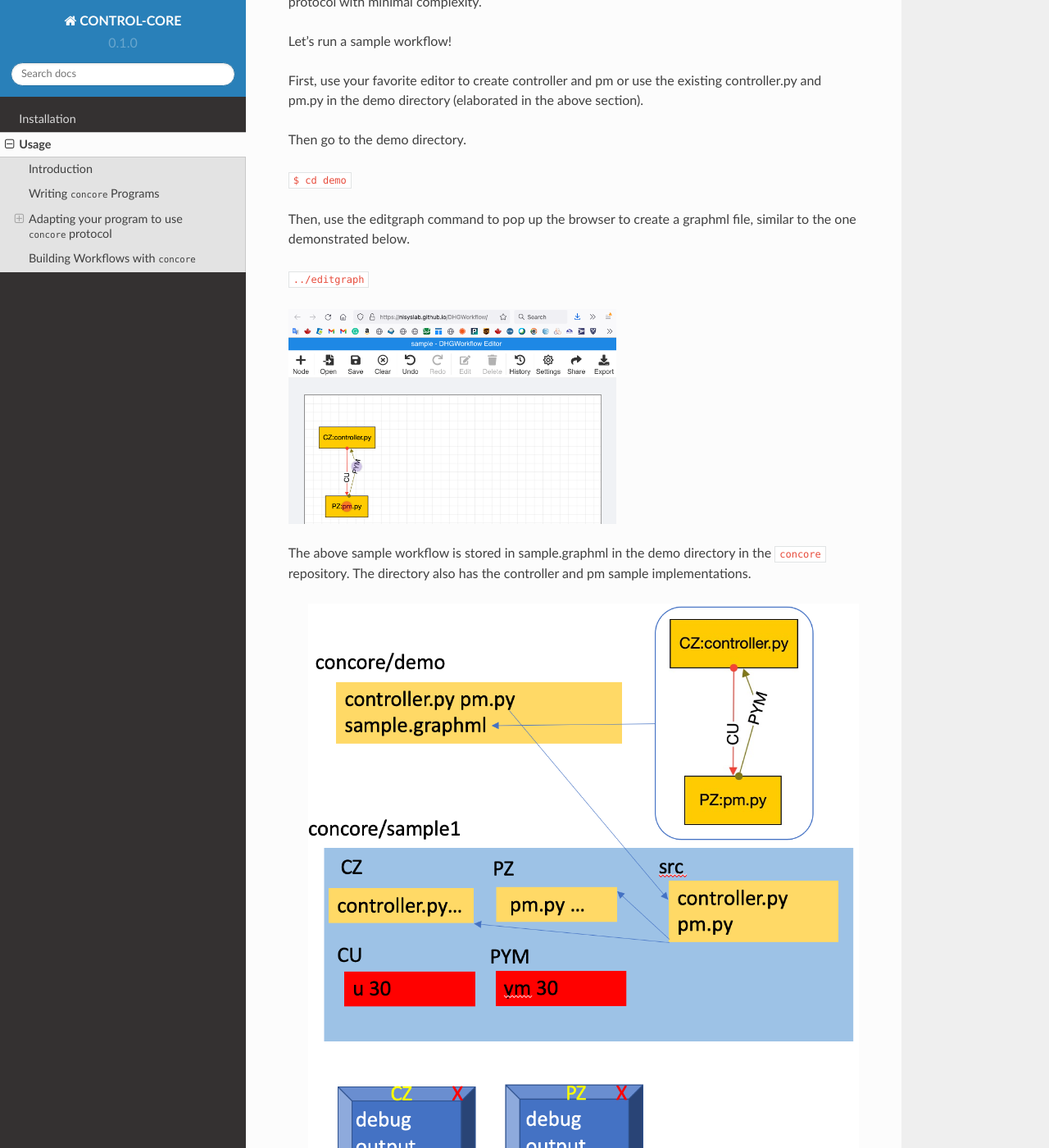
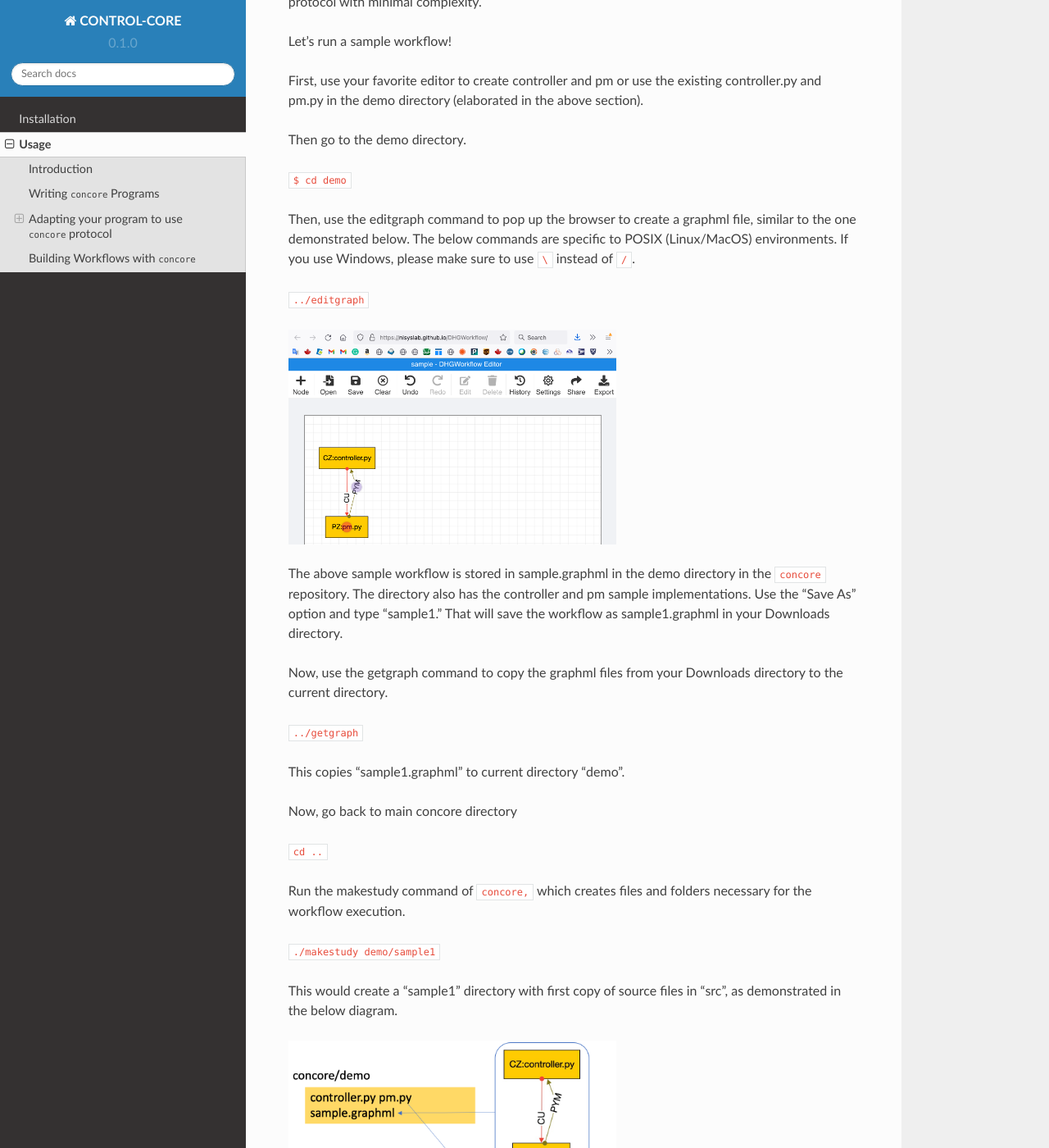
Before and after one commit to ControlCore-Project/documentation, a Sphinx documentation site: the page built from docs/source/usage.rst, in a window 1280 px wide and 1400 px high, scrolled down 3727 px. Shown: the whole window at 82% size. Built offline with Sphinx 7.4.7 and the Read the Docs theme 2.0.0, drawn with Linux system fonts in a browser that asks for light colours; some of the changed text lies outside the part shown.

Commit message:
Update usage.rst

```diff
--- a/docs/source/usage.rst
+++ b/docs/source/usage.rst
@@ -135,7 +135,8 @@
 
 ``$ cd demo``
 
-Then, use the editgraph command to pop up the browser to create a graphml file, similar to the one demonstrated below.
+Then, use the editgraph command to pop up the browser to create a graphml file, similar to the one demonstrated below. The below commands are specific to POSIX (Linux/MacOS) environments. If you use Windows, please make sure to use ``\`` instead of ``/``.
+
 
 ``../editgraph``
 
@@ -144,20 +145,14 @@
   :alt: DHG Sample
 
 
-The above sample workflow is stored in sample.graphml in the demo directory in the ``concore`` repository. The directory also has the controller and pm sample implementations.
-
-  .. image:: images/sample.png
-  :width: 400
-  :alt: Splitting into controller and PM programs
-
-
-Use the "Save As" option and type "sample1." That will save the workflow as sample1.graphml in your Downloads directory.
+The above sample workflow is stored in sample.graphml in the demo directory in the ``concore`` repository. The directory also has the controller and pm sample implementations. Use the "Save As" option and type "sample1." That will save the workflow as sample1.graphml in your Downloads directory.
 
 Now, use the getgraph command to copy the graphml files from your Downloads directory to the current directory.
 
 ``../getgraph``
 
 This copies "sample1.graphml" to current directory "demo".
+
 
 Now, go back to main concore directory
 
@@ -167,7 +162,13 @@
 
 ``./makestudy demo/sample1``
 
-This would create  a "sample1" directory with first copy of source files in "src".
+This would create  a "sample1" directory with first copy of source files in "src", as demonstrated in the below diagram.
+
+.. image:: images/sample.png
+  :width: 400
+  :alt: Splitting into controller and PM programs
+
+
 
 ``cd sample1``
 
```
